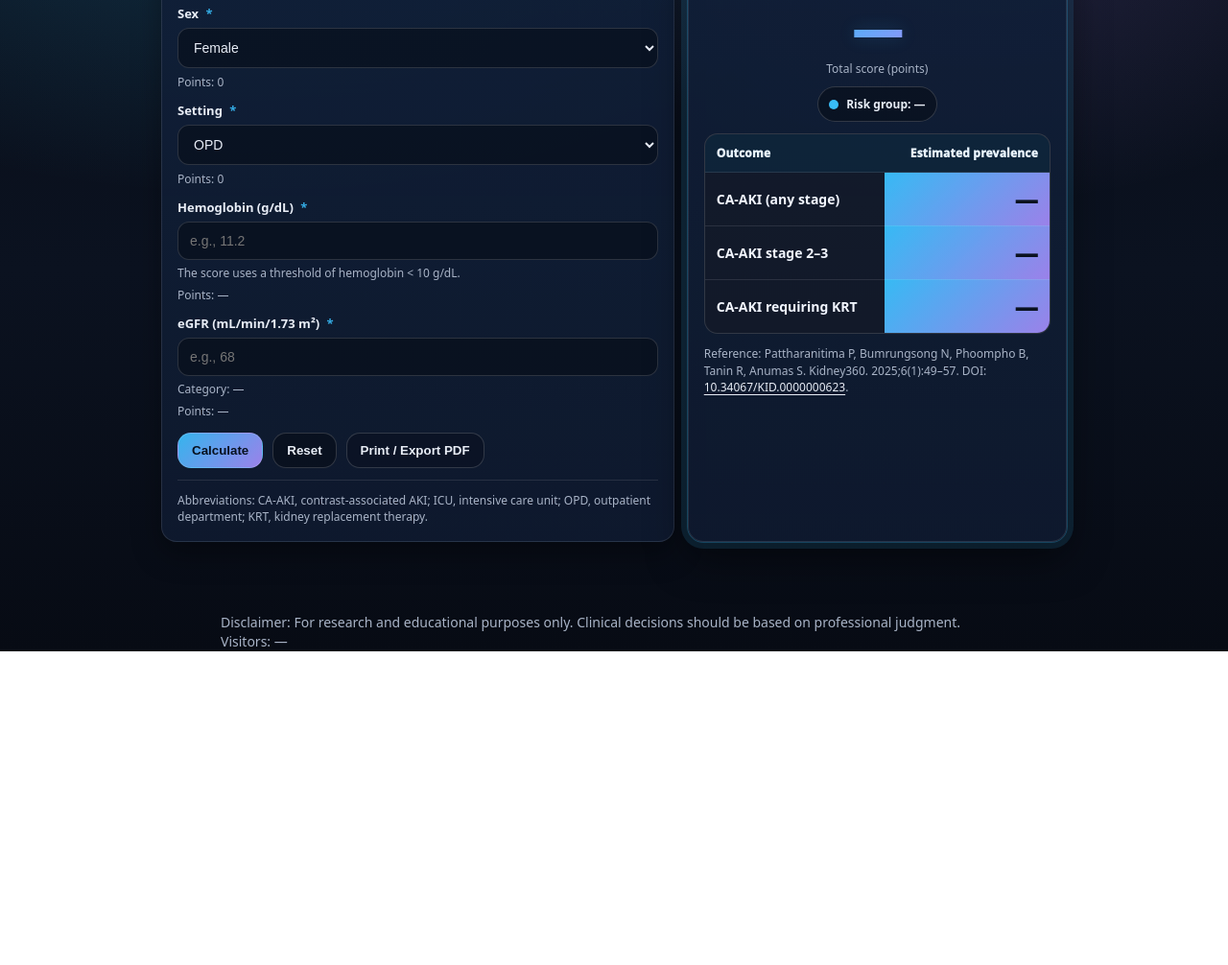
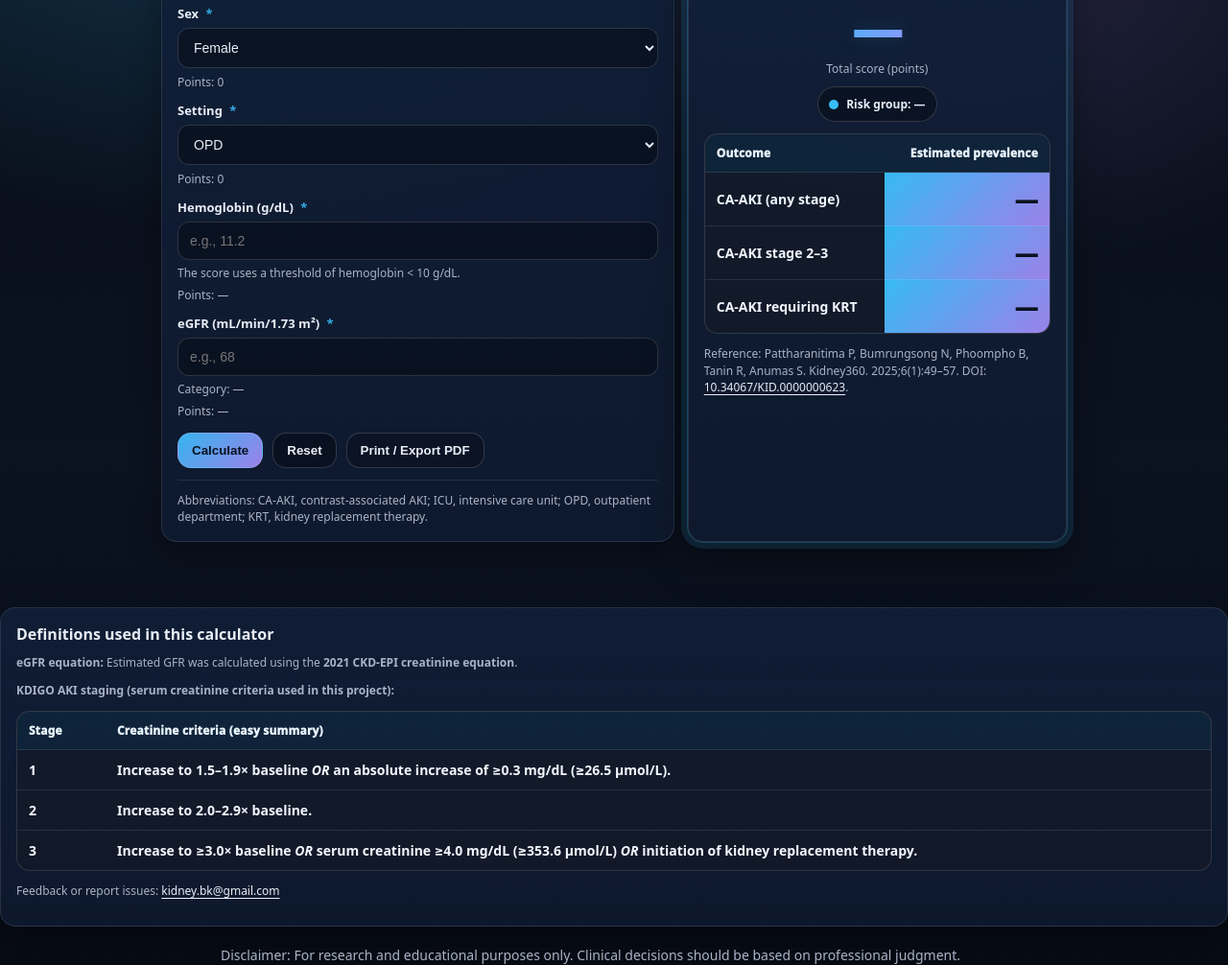
Before and after one commit to pattharawin/prectaki, a plain HTML site: page index.html in a window 1280 px wide. Shown: the part 316-1322 px from the top of the page at 96% size. Before the commit the page ends 995 px from the top, so only its background shows below. Drawn offline with Linux system fonts and the light colour scheme.

Commit message:
Add files via upload

```diff
--- a/index.html
+++ b/index.html
@@ -212,6 +212,9 @@
         <div class="logoBox" title="Thammasat University Faculty of Medicine">
           <img src="TU.png" alt="Thammasat University Faculty of Medicine logo" />
         </div>
+        <div class="logoBox" title="TUH">
+          <img src="TUH.png" alt="TUH logo" />
+        </div>
         <div class="logoBox" title="CICM">
           <img src="CICM.png" alt="CICM logo" />
         </div>
@@ -310,23 +313,60 @@
 
   <script src="script.js"></script>
 
+
+  <div class="card" style="margin-top:14px;">
+    <h2>Definitions used in this calculator</h2>
+
+    <p class="small" style="margin-top:8px;">
+      <strong>eGFR equation:</strong> Estimated GFR was calculated using the <strong>2021 CKD-EPI creatinine equation</strong>.
+    </p>
+
+    <p class="small" style="margin-top:10px;">
+      <strong>KDIGO AKI staging (serum creatinine criteria used in this project):</strong>
+    </p>
+
+    <table aria-label="KDIGO AKI staging by serum creatinine" style="margin-top:10px;">
+      <thead>
+        <tr>
+          <th style="width:92px;">Stage</th>
+          <th>Creatinine criteria (easy summary)</th>
+        </tr>
+      </thead>
+      <tbody>
+        <tr>
+          <td class="label">1</td>
+          <td class="label" style="font-weight:800;">
+            Increase to <strong>1.5–1.9×</strong> baseline <em>OR</em> an absolute increase of <strong>≥0.3 mg/dL</strong> (≥26.5 μmol/L).
+          </td>
+        </tr>
+        <tr>
+          <td class="label">2</td>
+          <td class="label" style="font-weight:800;">
+            Increase to <strong>2.0–2.9×</strong> baseline.
+          </td>
+        </tr>
+        <tr>
+          <td class="label">3</td>
+          <td class="label" style="font-weight:800;">
+            Increase to <strong>≥3.0×</strong> baseline <em>OR</em> serum creatinine <strong>≥4.0 mg/dL</strong> (≥353.6 μmol/L) <em>OR</em> initiation of kidney replacement therapy.
+          </td>
+        </tr>
+      </tbody>
+    </table>
+
+    <p class="small" style="margin-top:12px;">
+      Feedback or report issues: <a href="mailto:kidney.bk@gmail.com">kidney.bk@gmail.com</a>
+    </p>
+  </div>
+
+
   <p class="sub" style="margin-top:20px;">
     Disclaimer: For research and educational purposes only. Clinical decisions should be based on professional judgment.
   </p>
 
-<p class="sub">
-  Visitors: <span id="visitor-count">Loading...</span>
-</p>
-
-<script>
-fetch("https://pattharawin.goatcounter.com/counter//.json")
-  .then(r => r.json())
-  .then(d => document.getElementById("visitor-count").textContent = d.count)
-  .catch(() => document.getElementById("visitor-count").textContent = "—");
-</script>
 
 <script data-goatcounter="https://pattharawin.goatcounter.com/count"
-        async src="//gc.zgo.at/count.js"></script>
+        async src="https://gc.zgo.at/count.js"></script>
 
 </body>
 </html>
```
Also changed, not shown: TUH.png (added).
